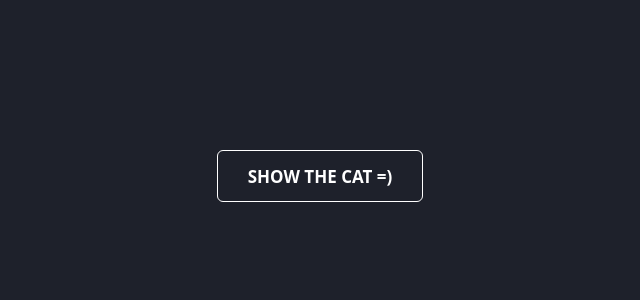
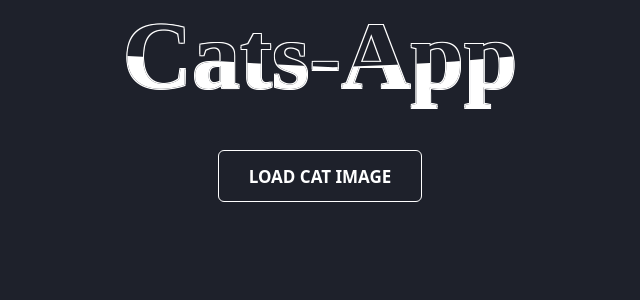
Before and after one commit to AlexProcess/React-cats, a React (Vite) app: page / in a window 1280 px wide. Shown: the top 300 px of the page, without its empty margins (320-960 px from the left). Built offline with nearby package versions, Linux system fonts and the light colour scheme; no server answers.

Commit message:
refactor conditional

```diff
--- a/src/CatsApp.jsx
+++ b/src/CatsApp.jsx
@@ -1,11 +1,13 @@
 import React from 'react'
 import './CatsApp.css'
 import { CatImage } from './Components/CatImage'
+import { Header } from './Components/Header'
 
 function CatsApp() {
 
   return (
    <section className='container__app'>
+    <Header/>
     <CatImage/>
    </section>
   )
--- a/src/Components/CatImage.jsx
+++ b/src/Components/CatImage.jsx
@@ -10,7 +10,8 @@ export const CatImage = () => {
 
   const fetchingCat = async () => {
     const response = await axios.get(
-      "https://api.thecatapi.com/v1/images/search?limit=1");
+      "https://api.thecatapi.com/v1/images/search?limit=1"
+    );
     const imageUrl = response.data[0].url;
     setImageUrl(imageUrl);
     console.log(response.data[0]);
@@ -22,12 +23,14 @@ export const CatImage = () => {
 
   return (
     <div className="cat-image__box">
-      {!buttonClicked ? (
-        <button className="button-show__cat" onClick={() => setButtonClicked(true)}>Show the cat =)</button>
-      ) : isLoaded ? (
-        <img className="cat__image" src={imageUrl} alt="cat" />
+      {buttonClicked ? (
+        isLoaded ? (
+          <img className="cat__image" src={imageUrl} alt="cat" />
+        ) : (
+          <p>Loading...</p>
+        )
       ) : (
-        <p>Loading...</p>
+        <button className="button-show__cat" onClick={() => setButtonClicked(true)}>Load Cat Image</button>
       )}
     </div>
   );
--- a/src/Components/Header.css
+++ b/src/Components/Header.css
@@ -0,0 +1,52 @@
+.header__box{
+    display: flex;
+    justify-content: center;
+}
+
+h1 {
+    font-size: 12vmin;
+    position: absolute;
+  }
+
+  .border {
+    color: #1E212B;
+    text-shadow:
+      -1px -1px 0 white,
+      1px -1px 0 white,
+      -1px 1px 0 white,
+      1px 1px 0 white;
+  }
+
+  .wave {
+    color: #ffff;
+    animation: wave 3s ease-in-out infinite;
+  }
+
+  @keyframes wave {
+    0%, 100% {
+      clip-path: polygon(
+        0% 47%,
+        10% 48%,
+        33% 54%,
+        54% 60%,
+        70% 61%,
+        84% 59%,
+        100% 52%,
+        100% 100%,
+        0% 100%
+      );
+    }
+
+    50% {
+      clip-path: polygon(0% 60%,
+      15% 65%,
+      34% 66%,
+      51% 62%,
+      67% 50%,
+      84% 45%,
+      100% 46%,
+      100% 100%,
+      0% 100%
+      );
+    }
+  }
--- a/src/Components/Header.jsx
+++ b/src/Components/Header.jsx
@@ -0,0 +1,11 @@
+import React from 'react'
+import './Header.css'
+
+export const Header = () => {
+  return (
+    <div className='header__box'>
+        <h1 className='border'>Cats-App</h1>
+        <h1 className='wave'>Cats-App</h1>
+    </div>
+  )
+}
```
